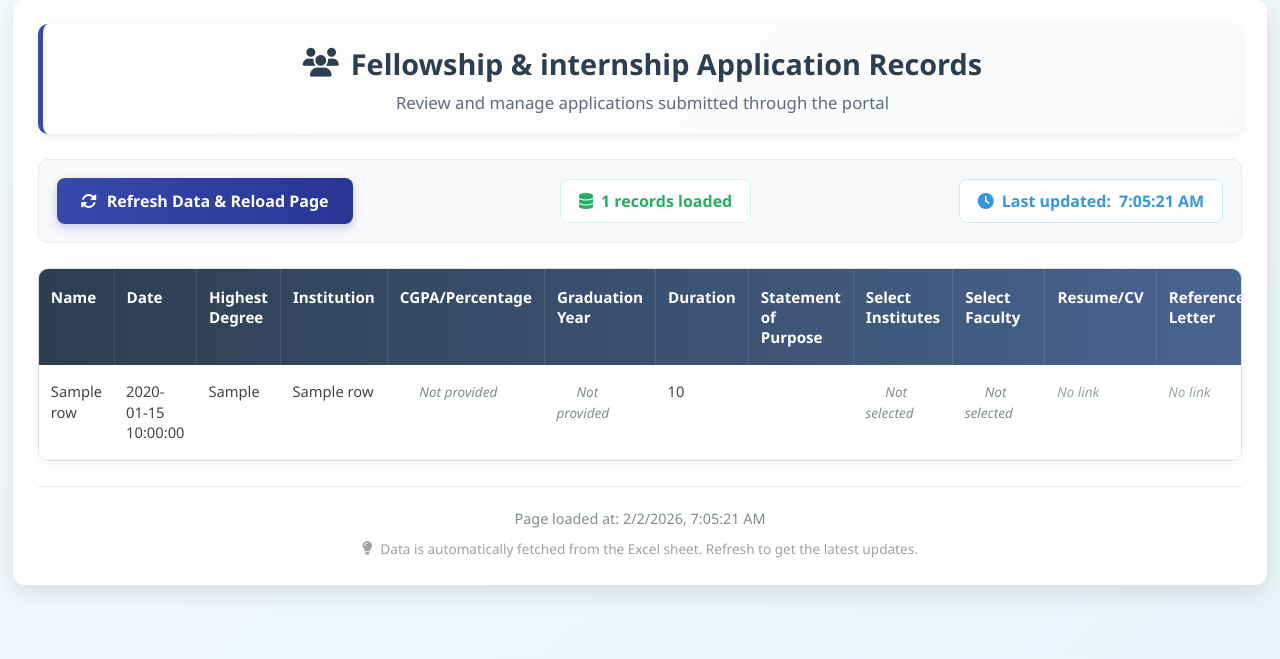
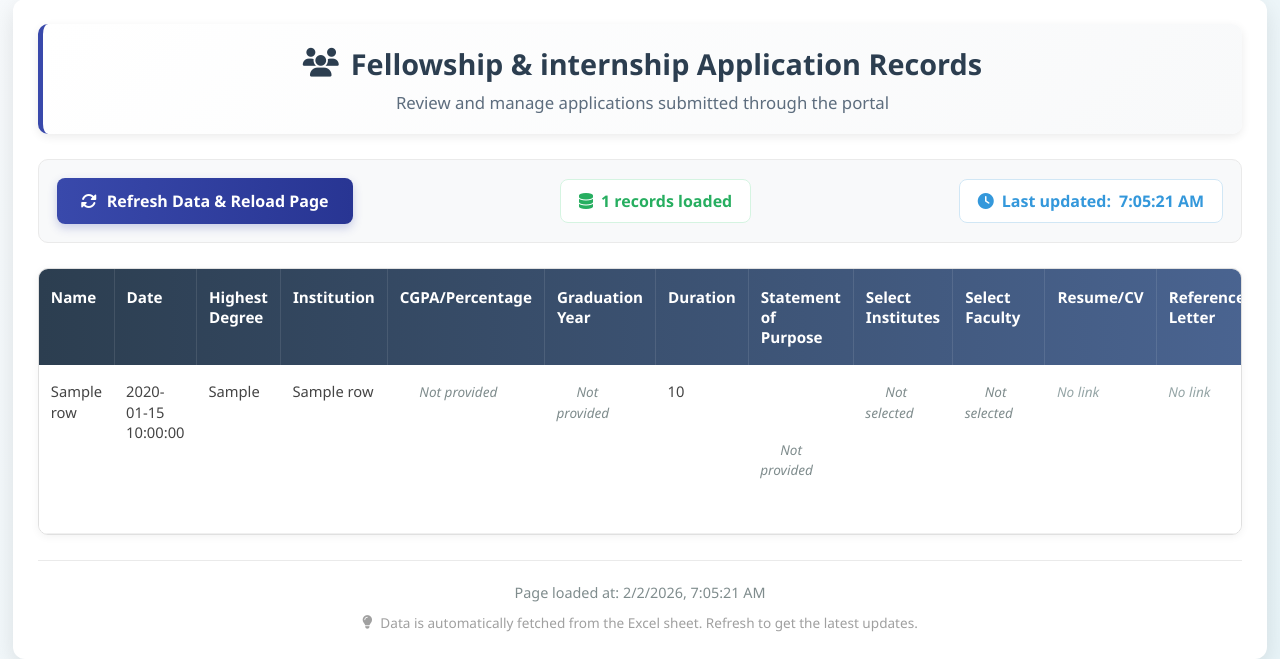
Before and after one commit to gopal-developer/Dashboard, a Flask app: template templates/index.html in a window 1280 px wide. Shown: the part 141-800 px from the top of the page. Run offline with Flask 3, Linux system fonts and the light colour scheme; the template is opened without the code that fills it: most values are stand-ins (such as "Sample title", 1, 10 or a date in 2020).

Commit message:
Fix alignment of scrolling cell to match other rows

```diff
--- a/static/style.css
+++ b/static/style.css
@@ -163,12 +163,12 @@
 /* Special cell formatting */
 .sop-cell {
     max-width: 200px;
-    display: block;
-    height: 50px;
-    overflow-y: scroll;
+    height: 60px;
+    overflow-y: auto;
     word-wrap: break-word;
     white-space: pre-wrap;
-    padding: 8px !important;
+    vertical-align: top;
+    padding: 12px !important;
 }
 
 .link-btn {
```
